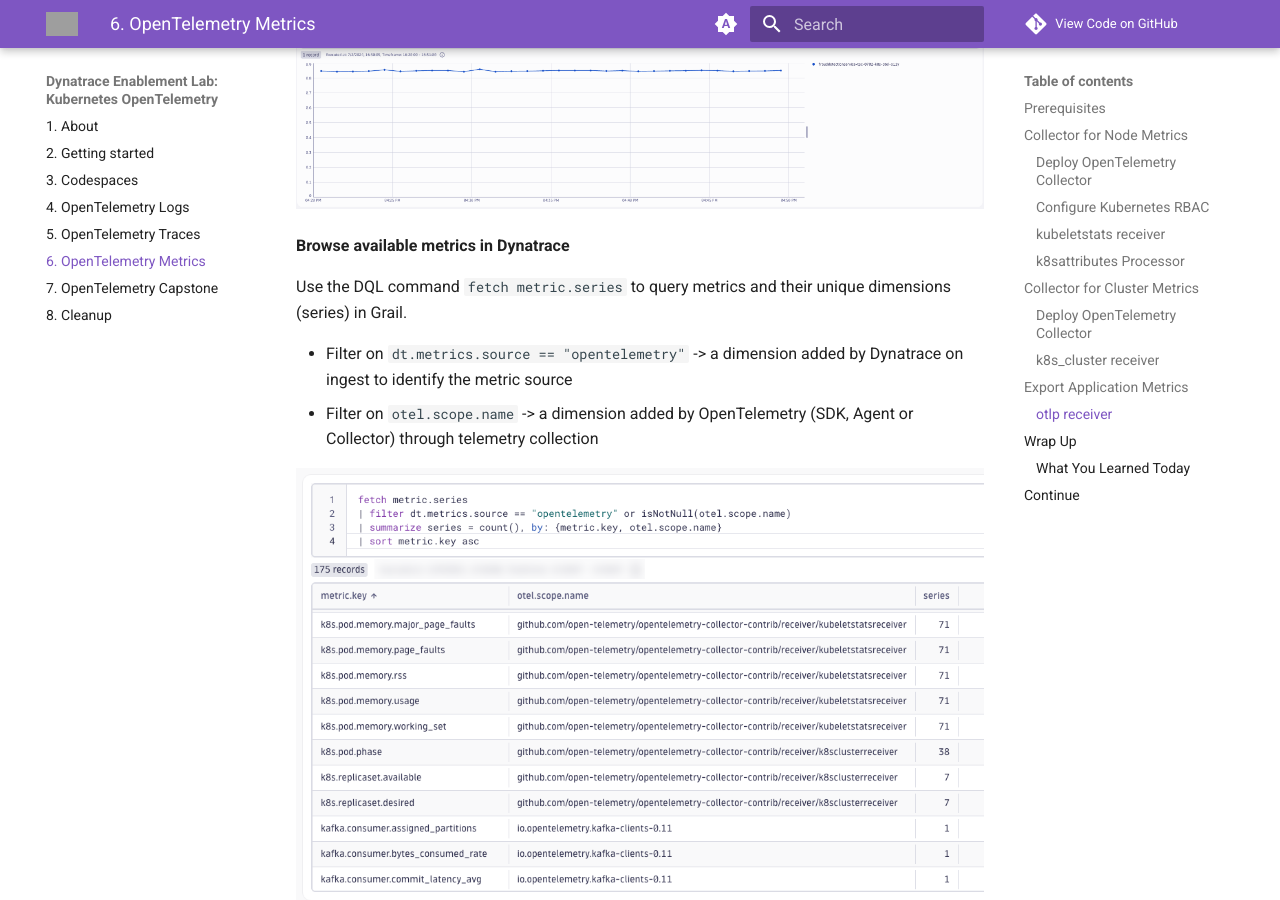
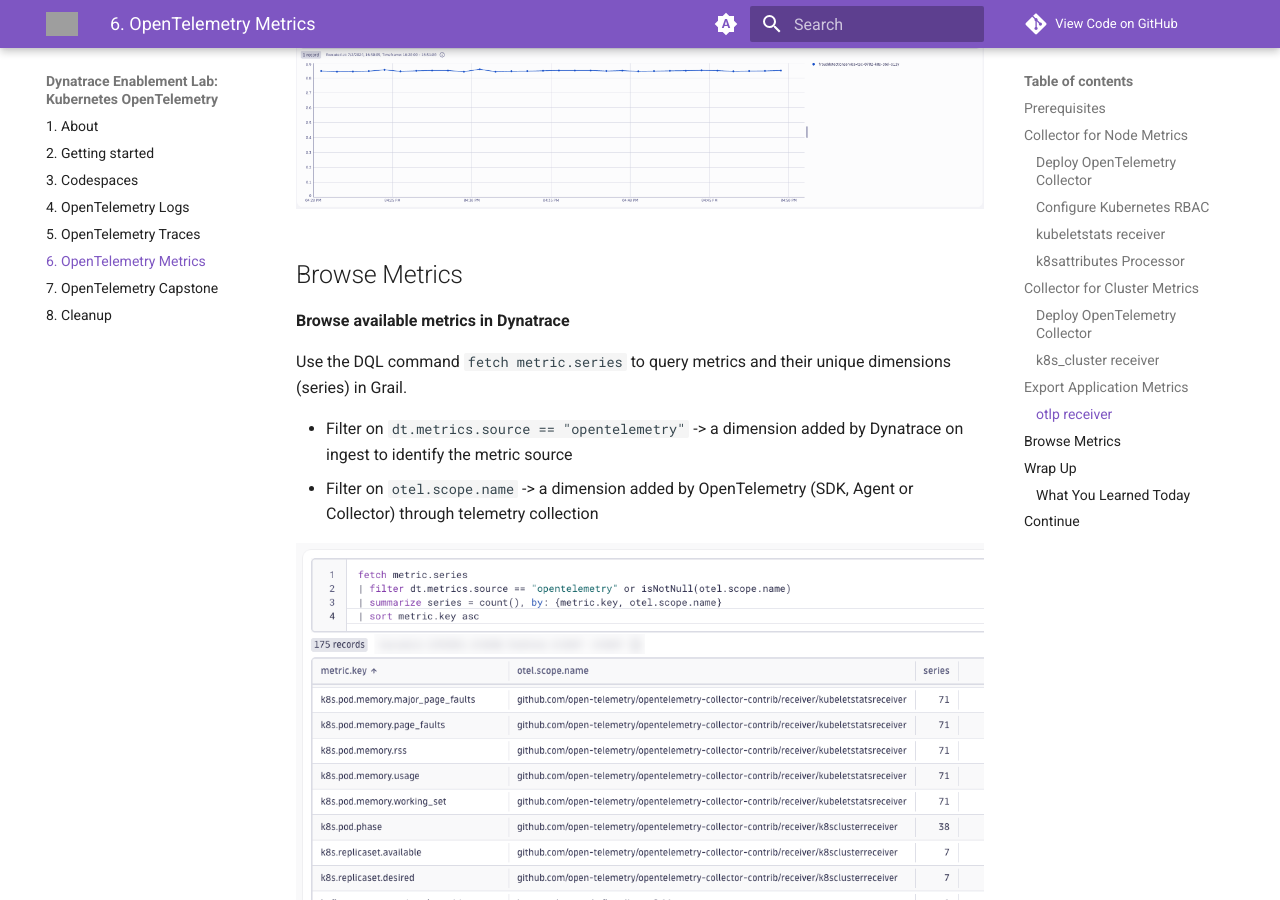
Before and after one commit to dynatrace-wwse/enablement-kubernetes-opentelemetry, an MkDocs documentation site: the page built from docs/6-opentelemetry-metrics.md, in a window 1280 px wide and 900 px high, scrolled down 11059 px. Built offline with MkDocs 1.6.1 and Material for MkDocs 9.7.7, drawn with Linux system fonts in a browser that asks for light colours; comment, search, counter and statistics services are not loaded; grey boxes are pictures that could not be loaded.

Commit message:
add browse metrics heading

```diff
--- a/docs/6-opentelemetry-metrics.md
+++ b/docs/6-opentelemetry-metrics.md
@@ -447,6 +447,8 @@
 
 ![dql_sdk_kafka_request_rate](./img/metrics-dql_sdk_kafka_request_rate.png)
 
+## Browse Metrics
+
 **Browse available metrics in Dynatrace**
 
 Use the DQL command `fetch metric.series` to query metrics and their unique dimensions (series) in Grail.
```
